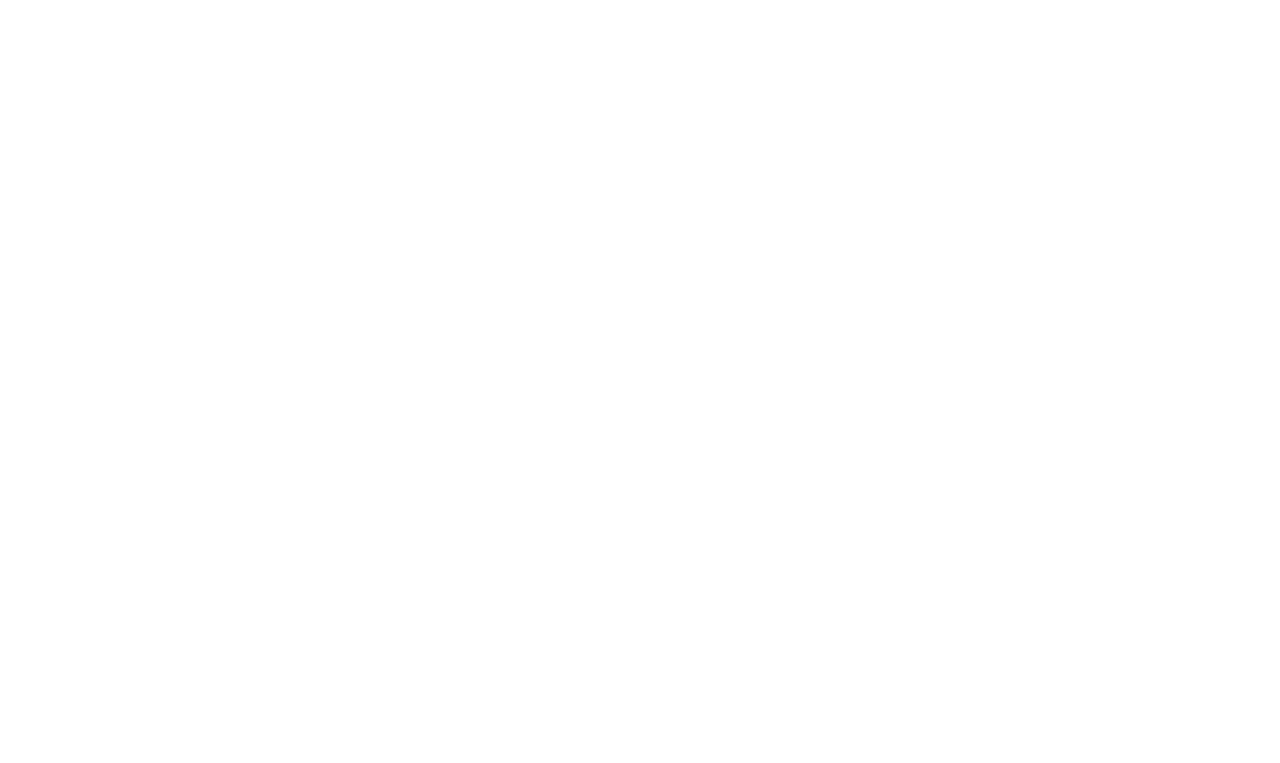
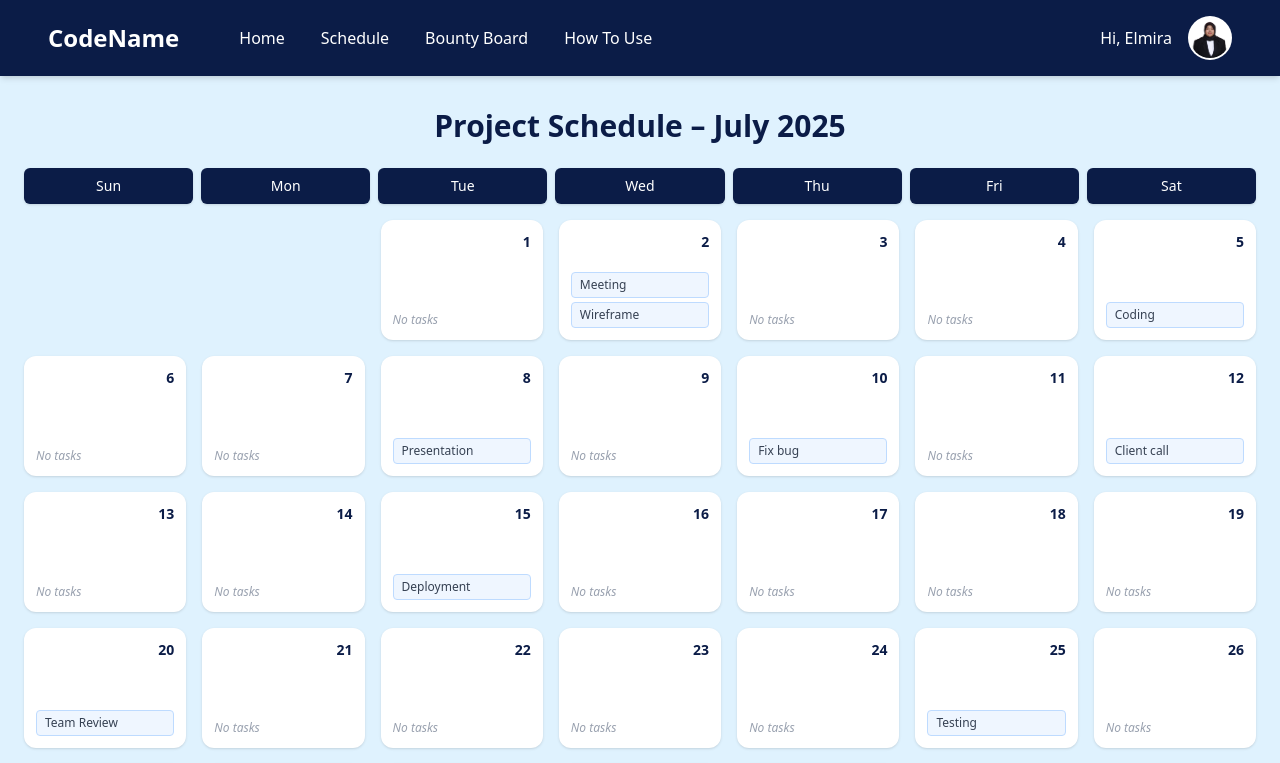
Before and after one commit to fzikrii/capstone-project, a React (Vite) app in the folder capstone-client/: page /schedule in a window 1280 px wide. Before the commit this address had no page. Shown: the top 763 px of the page. Built offline with nearby package versions, Linux system fonts and the light colour scheme.

Commit message:
feat: howtouse page

```diff
--- a/capstone-client/src/App.jsx
+++ b/capstone-client/src/App.jsx
@@ -22,7 +22,9 @@
 import Login from './pages/Login';
 import Signup from './pages/Signup';
 import Landing from './pages/Landing';
-import Howtouse from './pages/Howtouse'
+import Howtouse from './pages/Howtouse';
+import Schedule from './pages/Schedule';
+import BountyBoard from './pages/Bountyboard';
 
 function App() {
   return (
@@ -32,6 +34,8 @@
         <Route path="/login" element={<Login />} />
         <Route path="/signup" element={<Signup />} />
         <Route path="/howtouse" element={<Howtouse/>}/>
+        <Route path="/schedule" element={<Schedule />} />
+        <Route path="/bountyboard" element={<BountyBoard />} />
       </Routes>
     </Router>
   );
--- /dev/null
+++ b/capstone-client/src/pages/Bountyboard.jsx
@@ -0,0 +1,64 @@
+import React from "react";
+import { Link } from "react-router-dom";
+
+const bounties = [
+  {
+    title: "Redesign Landing Page",
+    description: "Improve the UI/UX of the landing page for better user engagement.",
+    reward: "$100",
+    deadline: "Aug 10, 2025",
+  },
+  {
+    title: "Build Notification System",
+    description: "Develop a real-time notification system using WebSocket.",
+    reward: "$150",
+    deadline: "Aug 15, 2025",
+  },
+  {
+    title: "Write API Documentation",
+    description: "Create clear and concise API documentation for developers.",
+    reward: "$80",
+    deadline: "Aug 5, 2025",
+  },
+];
+
+const Bountyboard = () => {
+  return (
+    <div className="min-h-screen bg-gradient-to-b from-blue-100 to-white px-6 py-10">
+
+      <h1 className="text-3xl font-bold text-blue-900 text-center mb-8">
+        Bounty Board
+      </h1>
+
+      <div className="grid md:grid-cols-2 lg:grid-cols-3 gap-6">
+        {bounties.map((bounty, index) => (
+          <div
+            key={index}
+            className="bg-white rounded-xl shadow-md hover:shadow-lg transition duration-300 p-6 flex flex-col justify-between"
+          >
+            <div>
+              <h2 className="text-xl font-semibold text-blue-800 mb-2">
+                {bounty.title}
+              </h2>
+              <p className="text-gray-700 mb-4">{bounty.description}</p>
+            </div>
+
+            <div className="mt-auto">
+              <div className="flex justify-between items-center text-sm text-gray-500 mb-3">
+                <span>Deadline: {bounty.deadline}</span>
+                <span className="font-semibold text-green-700">
+                  {bounty.reward}
+                </span>
+              </div>
+              <button className="w-full bg-blue-900 text-white py-2 rounded-lg hover:bg-blue-800 transition">
+                View Details
+              </button>
+            </div>
+          </div>
+        ))}
+      </div>
+    </div>
+  );
+};
+
+export default Bountyboard;
--- a/capstone-client/src/pages/Howtouse.jsx
+++ b/capstone-client/src/pages/Howtouse.jsx
@@ -1,7 +1,6 @@
 import React, { useState } from "react";
 import { Link } from "react-router-dom";
 import profileImg from "../assets/profile.jpg";
-
 
 const Howtouse = () => {
   const [openIndex, setOpenIndex] = useState(null);
@@ -14,36 +13,36 @@
     {
       title: "Schedule Feature",
       content:
-        "The Schedule feature allows you to create, manage, and view your task timeline in an organized way. Use the calendar view to plan deadlines, set priorities, and ensure your work is completed on time."
+        "The Schedule feature allows you to create, manage, and view your task timeline in an organized way. Use the calendar view to plan deadlines, set priorities, and ensure your work is completed on time.",
     },
     {
       title: "Bounty Board Feature",
       content:
-        "The Bounty Board is a public task board where users can claim open challenges or assignments. Each bounty includes a description, deadline, and reward—perfect for collaborative or competitive task completion."
+        "The Bounty Board is a public task board where users can claim open challenges or assignments. Each bounty includes a description, deadline, and reward—perfect for collaborative or competitive task completion.",
     },
     {
       title: "Lorem Ipsum Feature",
       content:
-        "This feature provides placeholder content used during interface design and testing. It's helpful for visualizing layouts and user experience without requiring real data in the early development stages."
-    }
+        "This feature provides placeholder content used during interface design and testing. It's helpful for visualizing layouts and user experience without requiring real data in the early development stages.",
+    },
   ];
 
   return (
     <div className="min-h-screen flex flex-col relative overflow-hidden">
-
       {/* Navbar */}
       <nav className="bg-[#0B1C47] text-white px-6 py-4 shadow-md relative z-10">
         <div className="w-full flex justify-between items-center px-6">
-        {/* Kiri: Logo dan menu */}
           <div className="flex items-center space-x-9">
             <h1 className="text-2xl font-bold">CodeName</h1>
             <p className="hover:text-gray-300 cursor-pointer ml-6">Home</p>
-          <p className="hover:text-gray-300 cursor-pointer">Schedule</p>
+            <Link to="/schedule" className="hover:text-gray-300">
+              Schedule
+            </Link>
             <p className="hover:text-gray-300 cursor-pointer">Bounty Board</p>
             <p className="hover:text-gray-300 cursor-pointer">How To Use</p>
           </div>
 
-        {/* Kanan: Sapaan dan foto profil */}
+          {/* Profile*/}
           <ul className="flex items-center space-x-4">
             <li>
               <p className="hover:text-gray-300">Hi, Elmira</p>
@@ -62,7 +61,7 @@
       </nav>
 
       {/* Main Content */}
-      <main className="flex-1 px-6 py-12 bg-gradient-to-b from-blue-100 to-white relative z-10">
+      <main className="flex-1 px-6 py-12 bg-sky-100 relative z-10">
         <h2 className="text-2xl font-semibold mb-6">How to Use</h2>
 
         <div className="space-y-4">
--- /dev/null
+++ b/capstone-client/src/pages/Schedule.jsx
@@ -0,0 +1,123 @@
+import React from "react";
+import { Link } from "react-router-dom";
+import profileImg from "../assets/profile.jpg";
+
+const Schedule = () => {
+  const scheduleData = [
+    { time: "09:00", task: "Team Standup" },
+    { time: "11:00", task: "Design Review" },
+    { time: "13:00", task: "Development Sprint" },
+    { time: "15:00", task: "1-on-1 Meeting" },
+    { time: "17:00", task: "Code Review" },
+  ];
+  return (
+    <div className="min-h-screen flex flex-col relative overflow-hidden">
+      {/* Navbar */}
+      <nav className="bg-[#0B1C47] text-white px-6 py-4 shadow-md relative z-10">
+        <div className="w-full flex justify-between items-center px-6">
+          <div className="flex items-center space-x-9">
+            <h1 className="text-2xl font-bold">CodeName</h1>
+            <p className="hover:text-gray-300 cursor-pointer ml-6">Home</p>
+            <p className="hover:text-gray-300 cursor-pointer">Schedule</p>
+            <p className="hover:text-gray-300 cursor-pointer">Bounty Board</p>
+            <Link to="/howtouse" className="hover:text-gray-300">
+              How To Use
+            </Link>
+          </div>
+
+          {/* Profile */}
+          <ul className="flex items-center space-x-4">
+            <li>
+              <p className="hover:text-gray-300">Hi, Elmira</p>
+            </li>
+            <li>
+              <div className="p-[2px] bg-white rounded-full">
+                <img
+                  src={profileImg}
+                  alt="Profile"
+                  className="w-10 h-10 rounded-full object-cover"
+                />
+              </div>
+            </li>
+          </ul>
+        </div>
+      </nav>
+
+      {/* Main Content */}
+      <main className="flex-grow px-6 py-8 bg-sky-100">
+        <h2 className="text-3xl font-semibold text-[#0B1C47] mb-6 text-center">
+          Project Schedule – July 2025
+        </h2>
+
+        {/* Day's Label */}
+        <div className="grid grid-cols-7 gap-2 text-sm text-gray-600 font-medium mb-4">
+          {["Sun", "Mon", "Tue", "Wed", "Thu", "Fri", "Sat"].map((day) => (
+            <div
+              key={day}
+              className="bg-[#0B1C47] rounded-md shadow text-center py-2 text-white"
+            >
+              {day}
+            </div>
+          ))}
+        </div>
+
+        {/* Calender */}
+        <div className="grid grid-cols-7 gap-4">
+          {Array.from({ length: 2 }).map((_, i) => (
+            <div key={`empty-${i}`} className="bg-transparent"></div>
+          ))}
+          {Array.from({ length: 31 }).map((_, i) => {
+            const day = i + 1;
+
+            // Dummy task
+            const dummyTasks = {
+              2: ["Meeting", "Wireframe"],
+              5: ["Coding"],
+              8: ["Presentation"],
+              10: ["Fix bug"],
+              12: ["Client call"],
+              15: ["Deployment"],
+              20: ["Team Review"],
+              25: ["Testing"],
+              30: ["Project Wrap-up"],
+            };
+
+            const tasks = dummyTasks[day] || [];
+
+            return (
+              <div
+                key={day}
+                className="bg-white rounded-xl shadow p-3 min-h-[120px] flex flex-col justify-between hover:shadow-lg transition duration-300"
+              >
+                <div className="text-right text-sm text-[#0B1C47] font-bold">
+                  {day}
+                </div>
+                <ul className="mt-2 space-y-1">
+                  {tasks.length > 0 ? (
+                    tasks.map((task, idx) => (
+                      <li
+                        key={idx}
+                        className="text-xs text-gray-700 bg-blue-50 border border-blue-200 rounded px-2 py-1"
+                      >
+                        {task}
+                      </li>
+                    ))
+                  ) : (
+                    <li className="text-xs text-gray-400 italic">No tasks</li>
+                  )}
+                </ul>
+              </div>
+            );
+          })}
+        </div>
+      </main>
+
+      {/* Footer */}
+      <footer className="bg-[#0B1C47] text-white text-center py-4 relative z-10">
+        <p>&copy; {new Date().getFullYear()} CodeName. All rights reserved.</p>
+      </footer>
+    </div>
+  );
+};
+
+export default Schedule;
```
Lines whose indentation alone changed are shown as unchanged.
